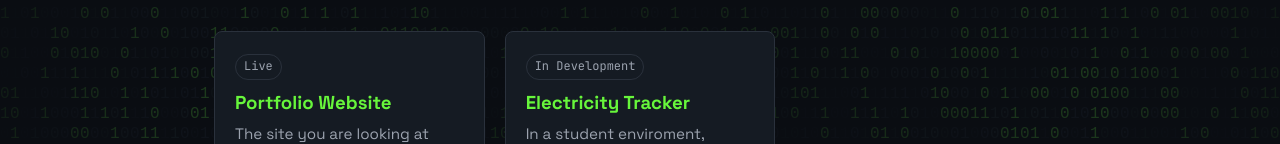
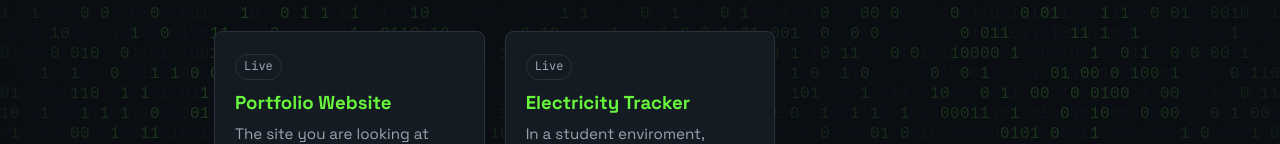
Before and after one commit to DunderaveKing/Portfolio-Website, a React (Vite) app: page /projects in a window 1280 px wide. Shown: the part 214-358 px from the top of the page. Built offline with nearby package versions, Linux system fonts and the light colour scheme.

Commit message:
Details update

```diff
--- a/src/data/projects.js
+++ b/src/data/projects.js
@@ -16,7 +16,7 @@ export const projects = [
   {
     slug: 'electricty-tracker',
     name: 'Electricity Tracker',
-    status: 'In Development',
+    status: 'Live',
     summary: 'In a student enviroment, having multiple roommates and gauging electricity usage and projection of our rates can be tricky on a manual prepaid meter. To address it i have developed a solution that records, stores and visualises the data.',
     stack: ['Python', 'Flask-Library', 'HTML & CSS', 'Pandas-Library'], // TODO: e.g. ['Python', 'SQL']
     role: 'Ai assisted, I personally designed and adjusted errors and user-flow issues',
```
